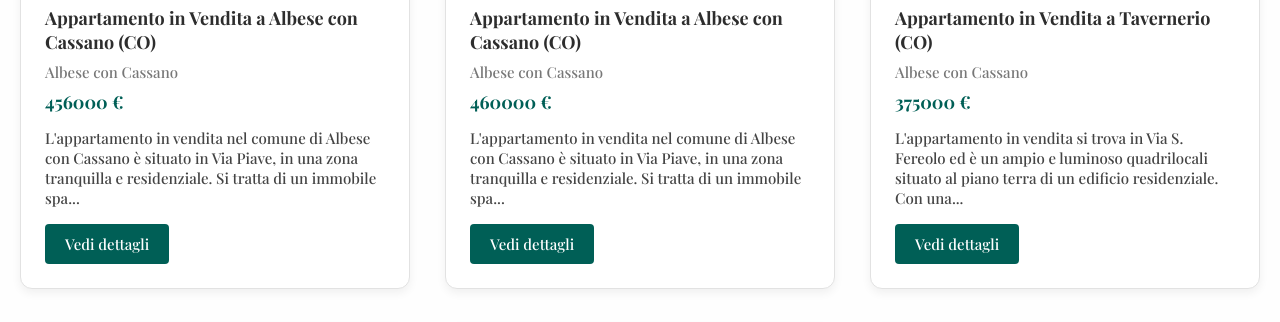
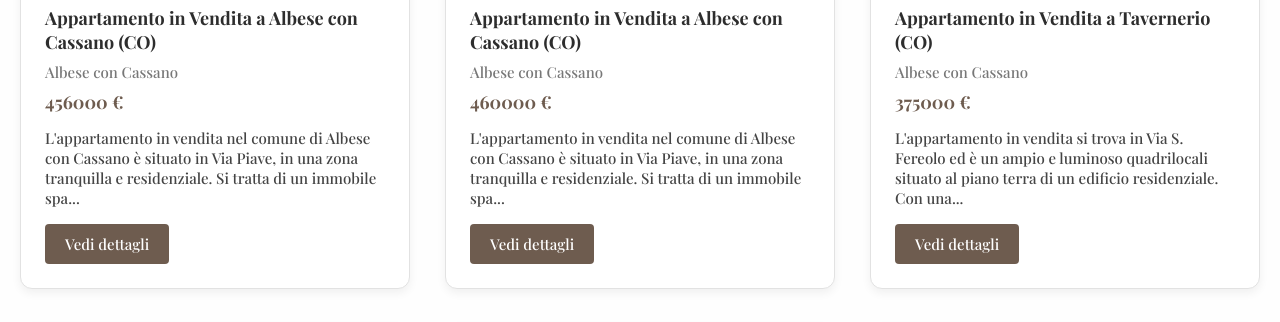
Before and after one commit to Francesco791/nuovosito_definitivoMobile, a website: page index.html in a window 1280 px wide. Shown: the part 414-736 px from the top of the page. Drawn offline with nearby package versions, Linux system fonts and the light colour scheme; grey boxes are pictures that could not be loaded.

Commit message:
Forzo push aggiornamento

```diff
--- a/index.html
+++ b/index.html
@@ -72,7 +72,7 @@
     .property-price {
       font-size: 18px;
       font-weight: bold;
-      color: #005f56;
+      color: #6E5C4F;
       margin-bottom: 14px;
     }
 
@@ -86,7 +86,7 @@
     .view-button {
       align-self: start;
       padding: 10px 20px;
-      background-color: #005f56;
+      background-color: #6E5C4F;
       color: #fff;
       text-decoration: none;
       font-size: 15px;
@@ -95,7 +95,7 @@
     }
 
     .view-button:hover {
-      background-color: #003f3a;
+      background-color: #594b40;
     }
   </style>
 </head>
```
Also changed, not shown: template.html (+3 -3 lines).
